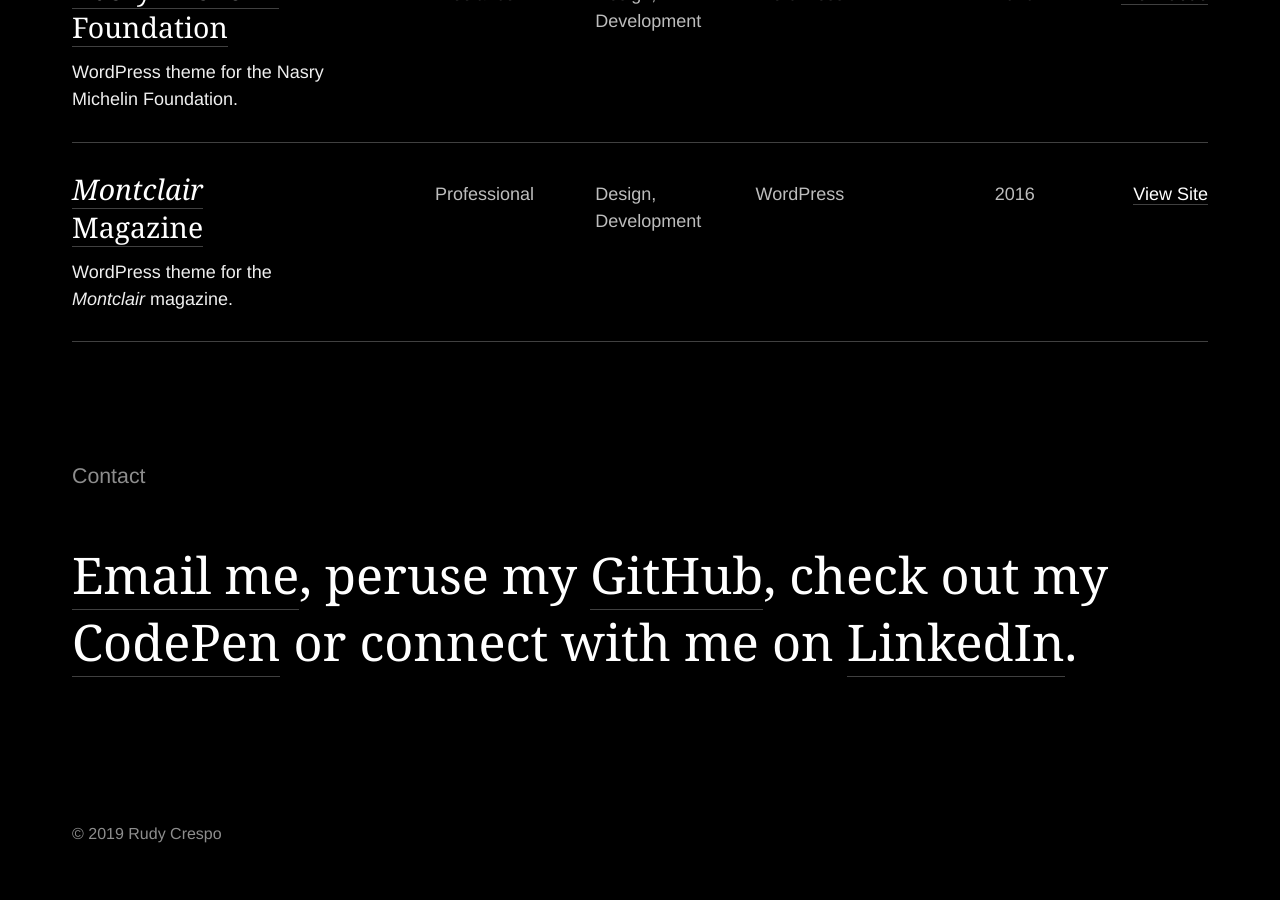
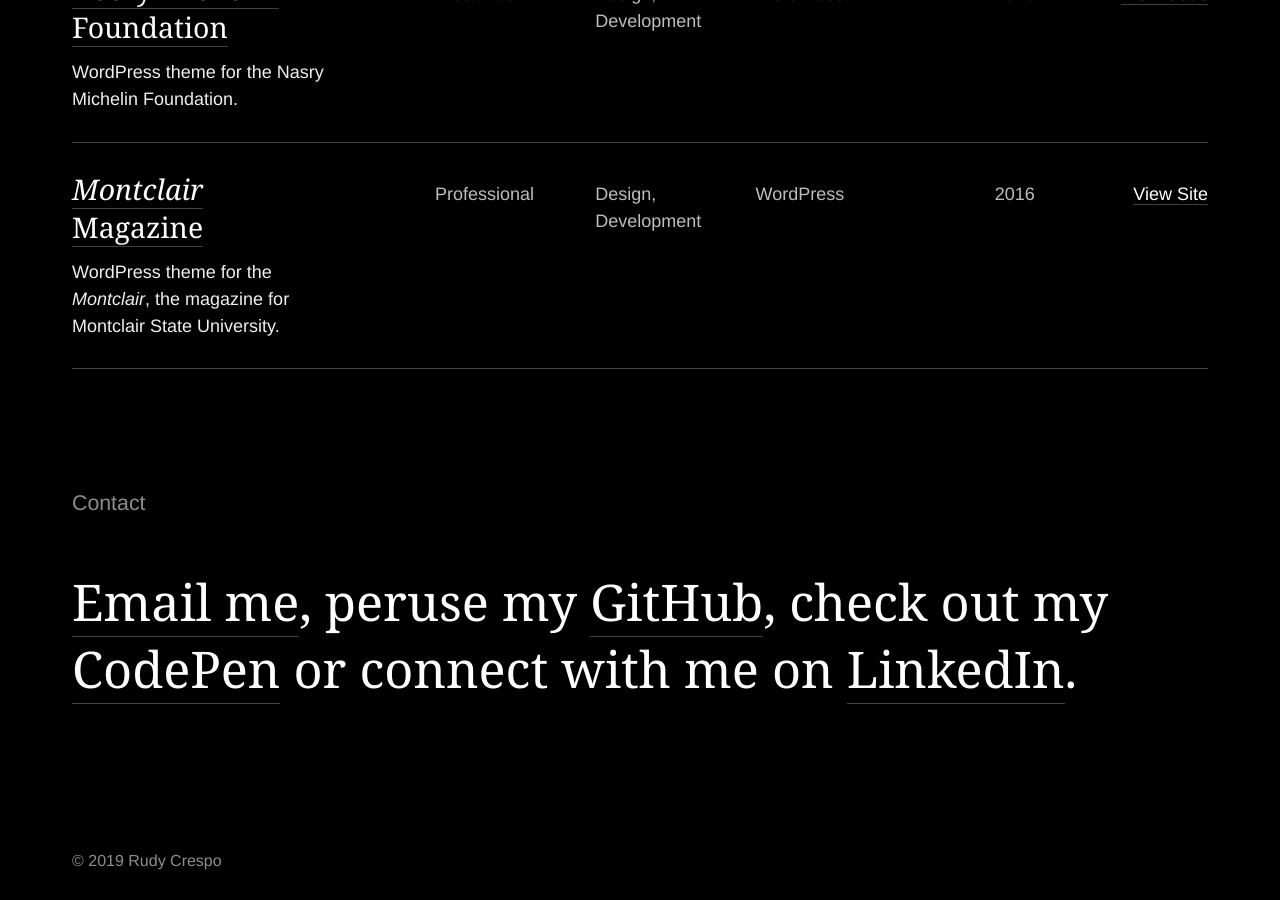
Before and after one commit to rcrespo9/portfolio-2018, a Jekyll site: the page built from index.md, in a window 1280 px wide and 900 px high, scrolled down 1721 px. Built offline with Jekyll 4.4.1, drawn with Linux system fonts in a browser that asks for light colours; some web fonts are replaced; before the commit the page ends 2594 px from its top, so only the background shows below that.

Commit message:
montclair magazine is for the university

```diff
--- a/_data/projects.yml
+++ b/_data/projects.yml
@@ -1,6 +1,6 @@
 - name: <em>Montclair</em> Magazine
   url: https://www.montclair.edu/magazine/
-  description: WordPress theme for the <em>Montclair</em> magazine.
+  description: WordPress theme for the <em>Montclair</em>, the magazine for Montclair State University.
   year: 2016
   role: Design, Development
   technologies: WordPress
```
